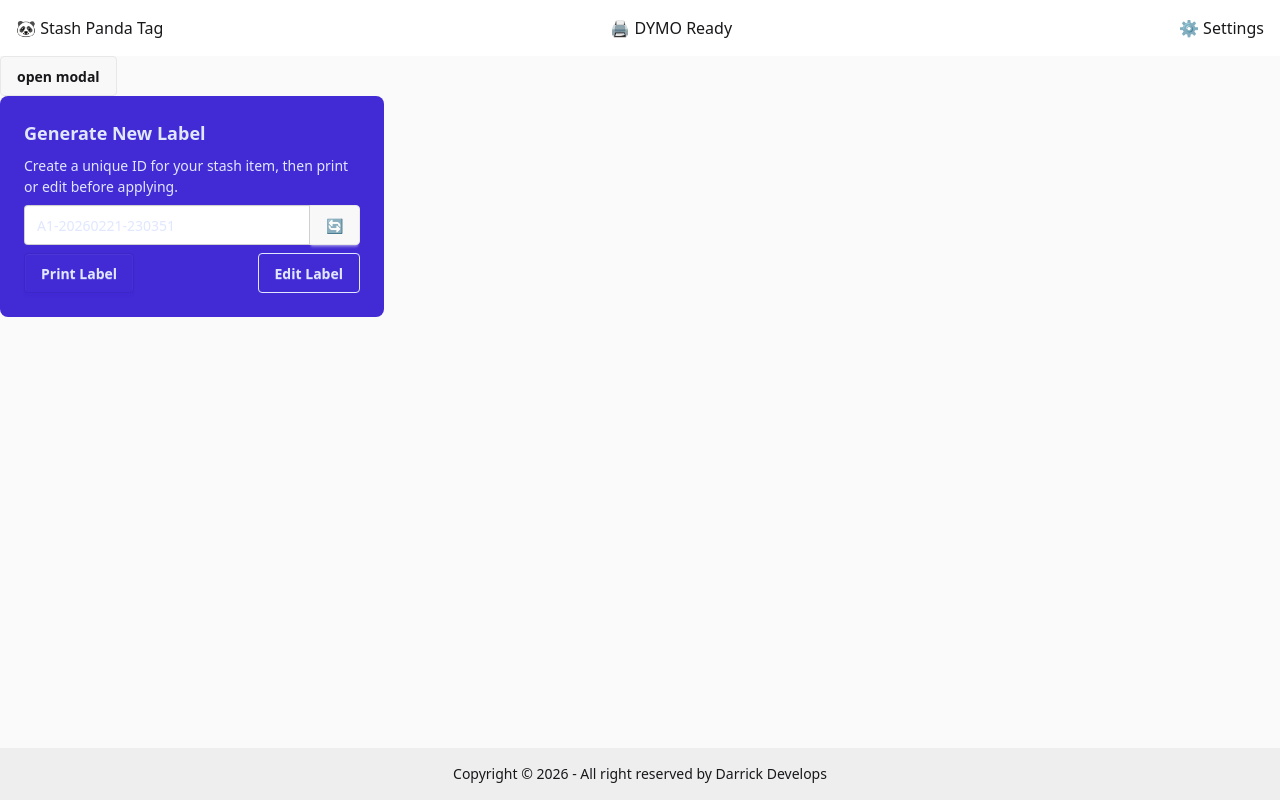
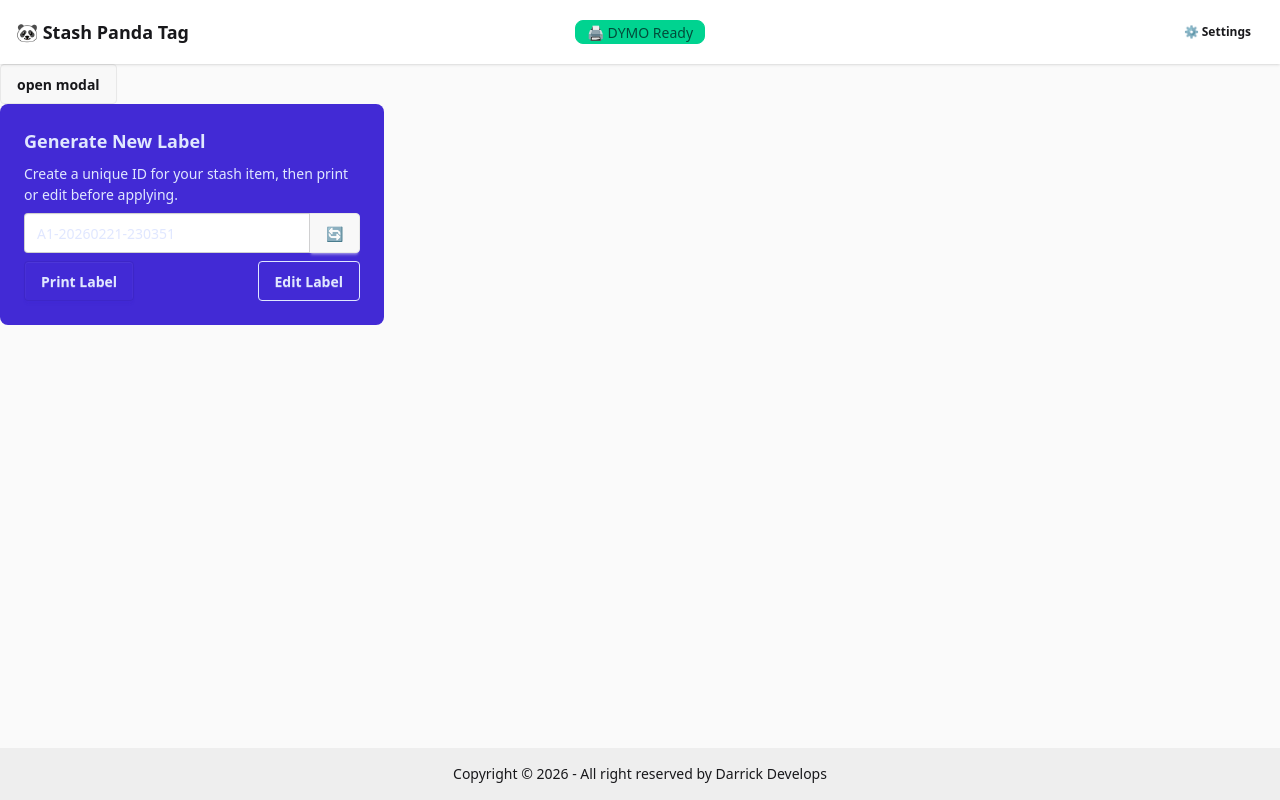
Before and after one commit to DarrickFauvel/stash-panda-tag-nextjs-sqlite-prisma, a Next.js app: page / in a window 1280 px wide. Built offline with nearby package versions, Linux system fonts and the light colour scheme.

Commit message:
Update top bar style

```diff
--- a/app/components/top-bar.tsx
+++ b/app/components/top-bar.tsx
@@ -3,14 +3,20 @@ import Link from "next/link";
 export default function HeaderComponent() {
   return (
     <header>
-      <nav className="flex justify-between @container p-4">
-        <Link href="/">
-          🐼 <span className="hidden @3xs:inline">Stash Panda Tag</span>
-        </Link>
-        <span>🖨️ DYMO Ready</span>
-        <Link href="/settings" className="hidden @sm:inline">
-          ⚙️ Settings
-        </Link>
+      <nav className="navbar bg-base-100 shadow-sm px-4">
+        <div className="navbar-start">
+          <Link href="/" className="text-lg font-semibold">
+            🐼 <span className="hidden sm:inline">Stash Panda Tag</span>
+          </Link>
+        </div>
+        <div className="navbar-center">
+          <span className="badge badge-success gap-1">🖨️ DYMO Ready</span>
+        </div>
+        <div className="navbar-end">
+          <Link href="/settings" className="btn btn-ghost btn-sm hidden sm:flex">
+            ⚙️ Settings
+          </Link>
+        </div>
       </nav>
     </header>
   );
```
